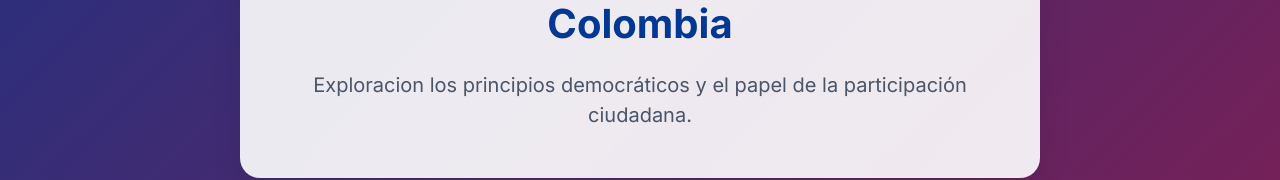
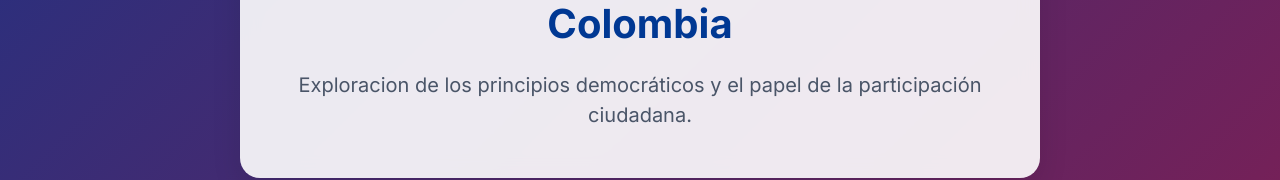
Before and after one commit to andresalban/constitucion, a plain HTML site: page index.html in a window 1280 px wide. Shown: the part 368-548 px from the top of the page. Drawn offline with nearby package versions, Linux system fonts and the light colour scheme.

Commit message:
Update index.html

```diff
--- a/index.html
+++ b/index.html
@@ -163,7 +163,7 @@
         <div class="slide-content">
           <h1 class="slide-title">Análisis de la Constitución de Colombia</h1>
           <p class="slide-text">
-            Exploracion los principios democráticos y el papel de la
+            Exploracion de los principios democráticos y el papel de la
             participación ciudadana.
           </p>
         </div>
```
